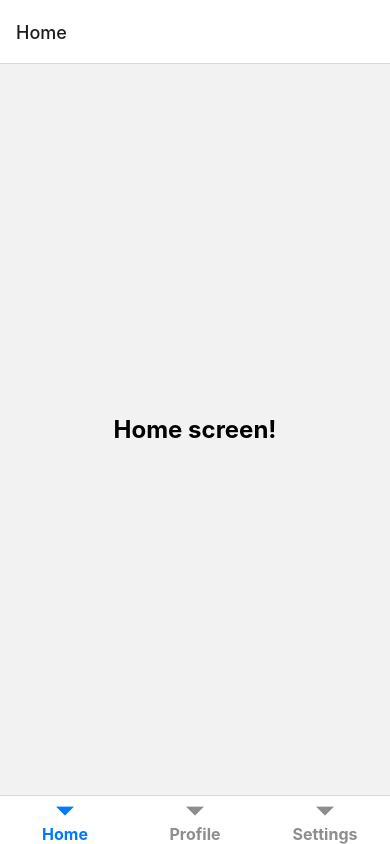
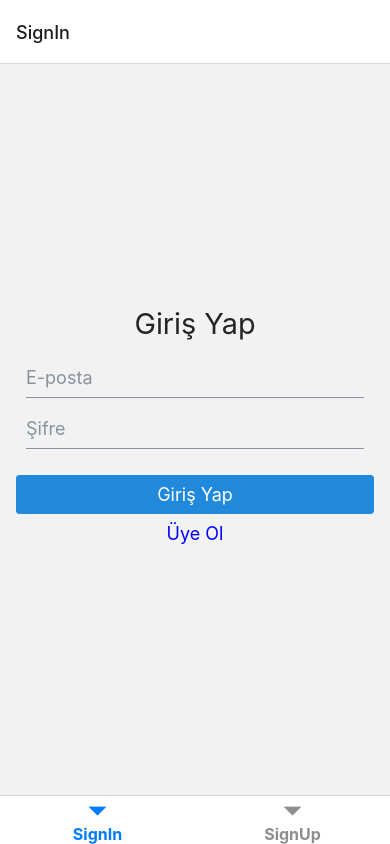
Before and after one commit to aagahoz/LearnEnglish-FlipCard, a React Native app: screen /Home in a window 390 px wide. Built offline with nearby package versions, Linux system fonts and the light colour scheme.

Commit message:
Added Signin and configs

```diff
--- a/App.js
+++ b/App.js
@@ -1,7 +1,7 @@
 import React, { useState } from 'react';
 import { NavigationContainer } from '@react-navigation/native';
 import { createBottomTabNavigator } from '@react-navigation/bottom-tabs';
-import HomeScreen from './screens/HomeScreen';
+import Home from './screens/Home';
 import ProfileScreen from './screens/ProfileScreen';
 import SettingsScreen from './screens/SettingsScreen';
 import SignInScreen from './screens/SignInScreen';
@@ -10,7 +10,7 @@ import SignUpScreen from './screens/SignUpScreen';
 const Tab = createBottomTabNavigator();
 
 const App = () => {
-  const [isSignedIn, setIsSignedIn] = useState(true);
+  const [isSignedIn, setIsSignedIn] = useState(false);
 
   return (
     <NavigationContainer>
@@ -24,7 +24,7 @@ const App = () => {
       >
         {isSignedIn ? (
           <>
-            <Tab.Screen name="Home" component={HomeScreen} />
+            <Tab.Screen name="Home" component={Home} />
             <Tab.Screen name="Profile" component={ProfileScreen} />
             <Tab.Screen name="Settings" component={SettingsScreen} />
           </>
@@ -32,9 +32,13 @@ const App = () => {
           <>
             <Tab.Screen name="SignIn">
               {(props) => <SignInScreen {...props} setIsSignedIn={setIsSignedIn} />}
+
             </Tab.Screen>
+
             <Tab.Screen name="SignUp">
-              {(props) => <SignUpScreen {...props} setIsSignedIn={setIsSignedIn} />}
+              {(props) => (
+                <SignUpScreen {...props} setIsSignedIn={() => setIsSignedIn(true)} />
+              )}
             </Tab.Screen>
           </>
         )}
--- /dev/null
+++ b/screens/Home.js
@@ -0,0 +1,27 @@
+
+
+import React from 'react';
+import { View, Text, StyleSheet } from 'react-native';
+
+
+const App = () => {
+    return (
+      <View style={styles.container}>
+        <Text style={styles.text}>Home screen!</Text>
+      </View>
+    );
+  };
+
+  const styles = StyleSheet.create({
+    container: {
+      flex: 1,
+      justifyContent: 'center',
+      alignItems: 'center',
+    },
+    text: {
+      fontSize: 24,
+      fontWeight: 'bold',
+    },
+  });
+
+  export default App;
--- a/screens/SignInScreen.js
+++ b/screens/SignInScreen.js
@@ -3,7 +3,7 @@ import { View, StyleSheet } from 'react-native';
 import { Input, Button, Text } from 'react-native-elements';
 import auth from '@react-native-firebase/auth';
 
-const SignInScreen = ({ navigation }) => {
+const SignInScreen = ({ navigation, setIsSignedIn }) => {
   const [email, setEmail] = useState('');
   const [password, setPassword] = useState('');
   const [loading, setLoading] = useState(false);
@@ -12,14 +12,13 @@ const SignInScreen = ({ navigation }) => {
     try {
       setLoading(true);
       // const userCredential = await auth().signInWithEmailAndPassword(email, password);
-      // Giriş başarılı
       // console.log('Kullanıcı giriş yaptı:', userCredential.user);
-      console.log("basarili");
 
+      // Kullanıcı giriş yaptıktan sonra navigasyonu güncelle
+      setIsSignedIn(true);
+      console.log("basarili")
     } catch (error) {
-      // Giriş başarısız
       console.error(error);
-      console.error("testtttt");
       setLoading(false);
     }
   };
```
